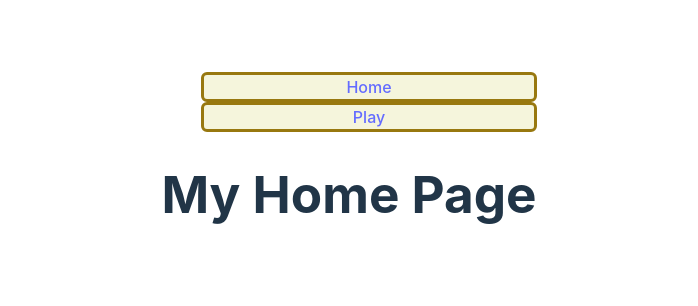
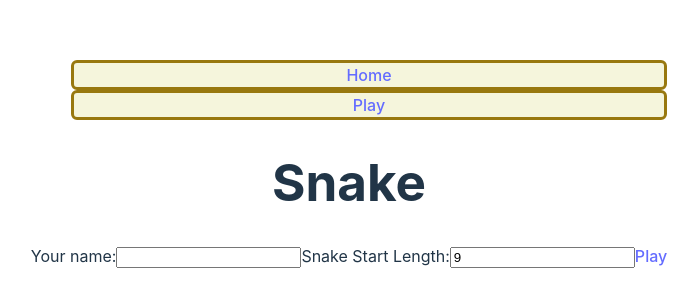
Before and after one commit to doublewera/react-snake_example, a React (Vite) app in the folder client/: page / in a window 1280 px wide. Shown: the part 244-550 px from the top of the page, without its empty margins (291-989 px from the left). Built offline with nearby package versions, Linux system fonts and the light colour scheme.

Commit message:
React JS Form

```diff
--- a/client/src/App.jsx
+++ b/client/src/App.jsx
@@ -18,7 +18,7 @@ const router = createBrowserRouter([
                 element: <HomePage />  // Root?
             },
             {
-                path: "/Game/:agid",
+                path: "/Game/:size",
                 element: <Game />
             },
             {
--- a/client/src/components/selem.jsx
+++ b/client/src/components/selem.jsx
@@ -10,5 +10,5 @@ export default function Selem(props) {
             top: props.style.y,
             left: props.style.x,
             backgroundColor: props.style.backgroundColor,
-        }}>worm</button>
+        }}></button>
 }
--- a/client/src/components/worm.jsx
+++ b/client/src/components/worm.jsx
@@ -16,7 +16,7 @@ function Worm(props) {
     const moveUp = () => {
         let newParts = [{
             x: myparts[0].x,
-            y: myparts[0].y - 128
+            y: myparts[0].y - props.size
         }];
         for (let i = 1; i < myparts.length; i++) {
             newParts.push({
@@ -56,7 +56,7 @@ function Worm(props) {
               let me = [];
               for (let i = 0; i < datajson['length']; i++) {
                   me.push({
-                      x: i * 128 + myparts[0].x,
+                      x: i * props.size + myparts[0].x,
                       y: 0 + myparts[0].y
                   });
               }
@@ -80,8 +80,8 @@ function Worm(props) {
             color={mycolor}
             key={"i" + i}
             style={{
-                width: "128px",
-                height: "128px",
+                width: props.size + "px",
+                height: props.size + "px",
                 x: myparts[i].x + "px",
                 y: myparts[i].y + "px",
                 backgroundColor: colors[i],
--- a/client/src/pages/Game.jsx
+++ b/client/src/pages/Game.jsx
@@ -1,18 +1,18 @@
 import { useState } from 'react'
-import { useLocation } from 'react-router-dom'
-import Worm from '/src/components/worm.jsx';
+import { useParams } from 'react-router'
+import Worm from '/src/components/worm.jsx'
 
 
 function Game(props) {
   const [color, setColor] = useState(props.color);
-  const rt = useLocation();
-  const game_id = rt.pathname.split('/');
-  console.log('GAME', game_id[game_id.length - 1]);
+  const params = useParams()
+  console.log("My Params: ", params.size)
   return (
       <Worm
-          length={3}
+          length={props.length}
           x={500}
           y={700}
+          size={params.size}
           color={color}
           changeColor={setColor} />
   )
--- a/client/src/pages/HomePage.jsx
+++ b/client/src/pages/HomePage.jsx
@@ -1,6 +1,36 @@
+import { useState } from 'react'
+import { Link } from "react-router-dom"
+
+
+
 function HomePage(props) {
+    const [yourData, setYourData] = useState({
+        yname: "",
+        ssize: 9
+    })
+    const handleChange = (event) => {
+        const { name, value } = event.target;
+        setYourData((prevState) => ({ ...prevState, [name]: value }));
+    }
     return (
-        <h1>My Home Page</h1>
+        <>
+        <h1>Snake</h1>
+        <form>
+            <label>
+                Your name:
+                <input type="text" name="username"
+                    onChange={handleChange}
+                    value={yourData.yname} />
+            </label>
+            <label>
+                Snake Start Length:
+                <input type="number" name="ssize"
+                onChange={handleChange}
+                value={yourData.ssize} />
+            </label>
+            <Link to={"/Game/" + yourData.ssize}>Play</Link>
+        </form>
+        </>
     )
   }
 
--- a/client/src/pages/Navbar.jsx
+++ b/client/src/pages/Navbar.jsx
@@ -10,7 +10,7 @@ const Navbar = () => {
             <Link to="/">Home</Link>
           </li>
           <li>
-            <Link to="/Game/35">Play</Link>
+            <Link to="/Game/128">Play</Link>
           </li>
         </ul>
       </nav>
```
